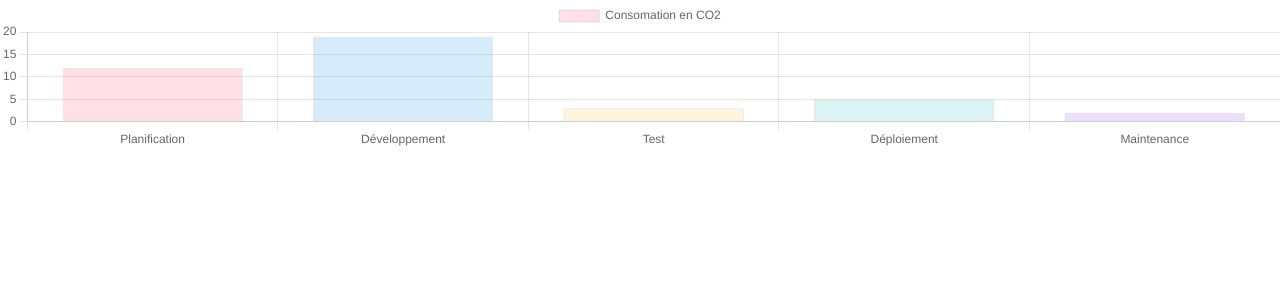
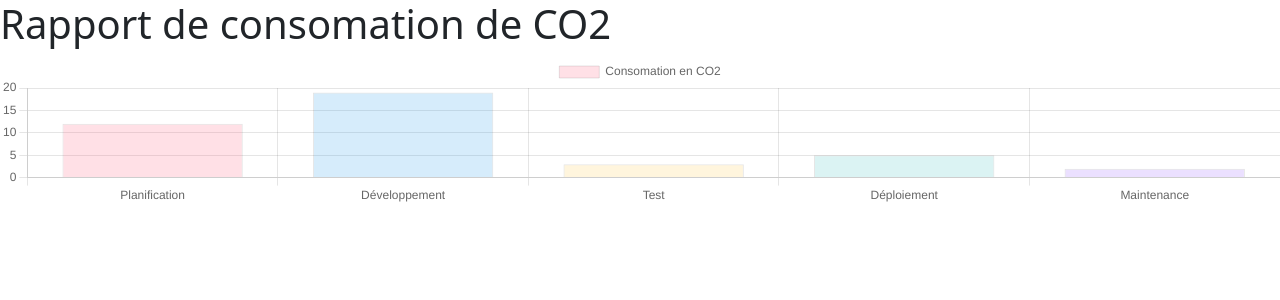
Before and after one commit to GuillaumeDOMART/Eco-Assistant, a React (Create React App) app in the folder front/: page /result in a window 1280 px wide. Shown: the top 300 px of the page. Built offline with nearby package versions, Linux system fonts and the light colour scheme.

Commit message:
feat: add graph

```diff
--- a/front/src/ResultPage/ResultPage.js
+++ b/front/src/ResultPage/ResultPage.js
@@ -42,7 +42,10 @@ function ResultPage() {
 
     return (
         <div>
-            <canvas ref={chartContainer} />
+            <h1>Rapport de consomation de CO2</h1>
+            <div>
+                <canvas ref={chartContainer}/>
+            </div>
         </div>
     );
 }
```
